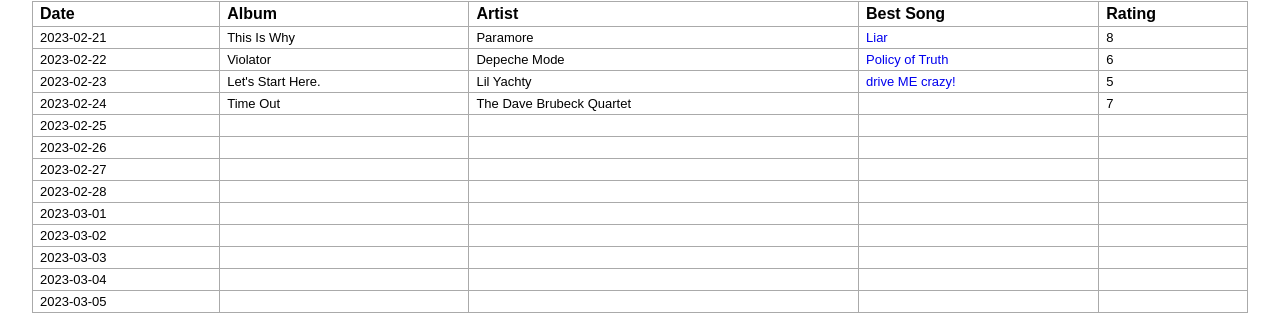
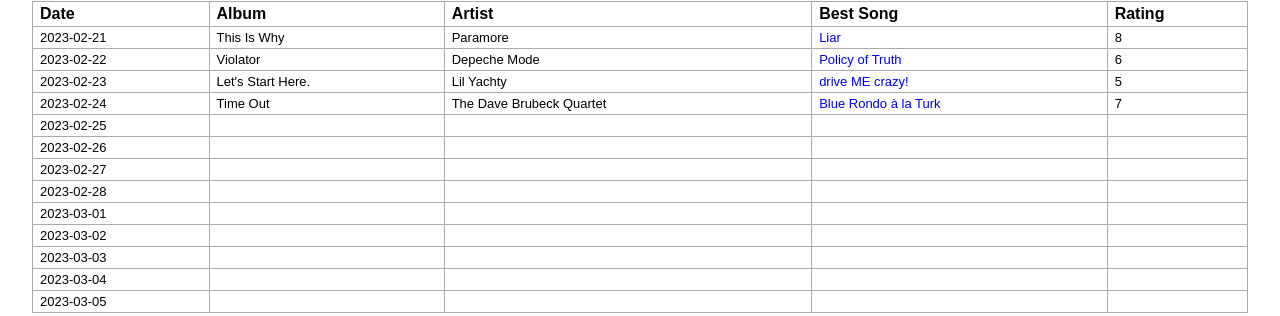
Before and after one commit to Eliza-DeMers/albumus, a plain HTML site: page index.html in a window 1280 px wide. Shown: the part 630-946 px from the top of the page. Drawn offline with Linux system fonts and the light colour scheme; a web font is replaced by a local one.

Commit message:
Add best song 2022-02-24

```diff
--- a/index.html
+++ b/index.html
@@ -217,7 +217,7 @@
           <td>2023-02-24</td>
           <td>Time Out</td>
 	  <td>The Dave Brubeck Quartet</td>
-          <td><a href=""></a></td>
+          <td><a href="https://open.spotify.com/track/7CrNF9zL7tIQ2269DVxzST?si=05169ff860ee4cba">Blue Rondo &agrave; la Turk</a></td>
           <td>7</td>
         </tr>
         <tr>
```
